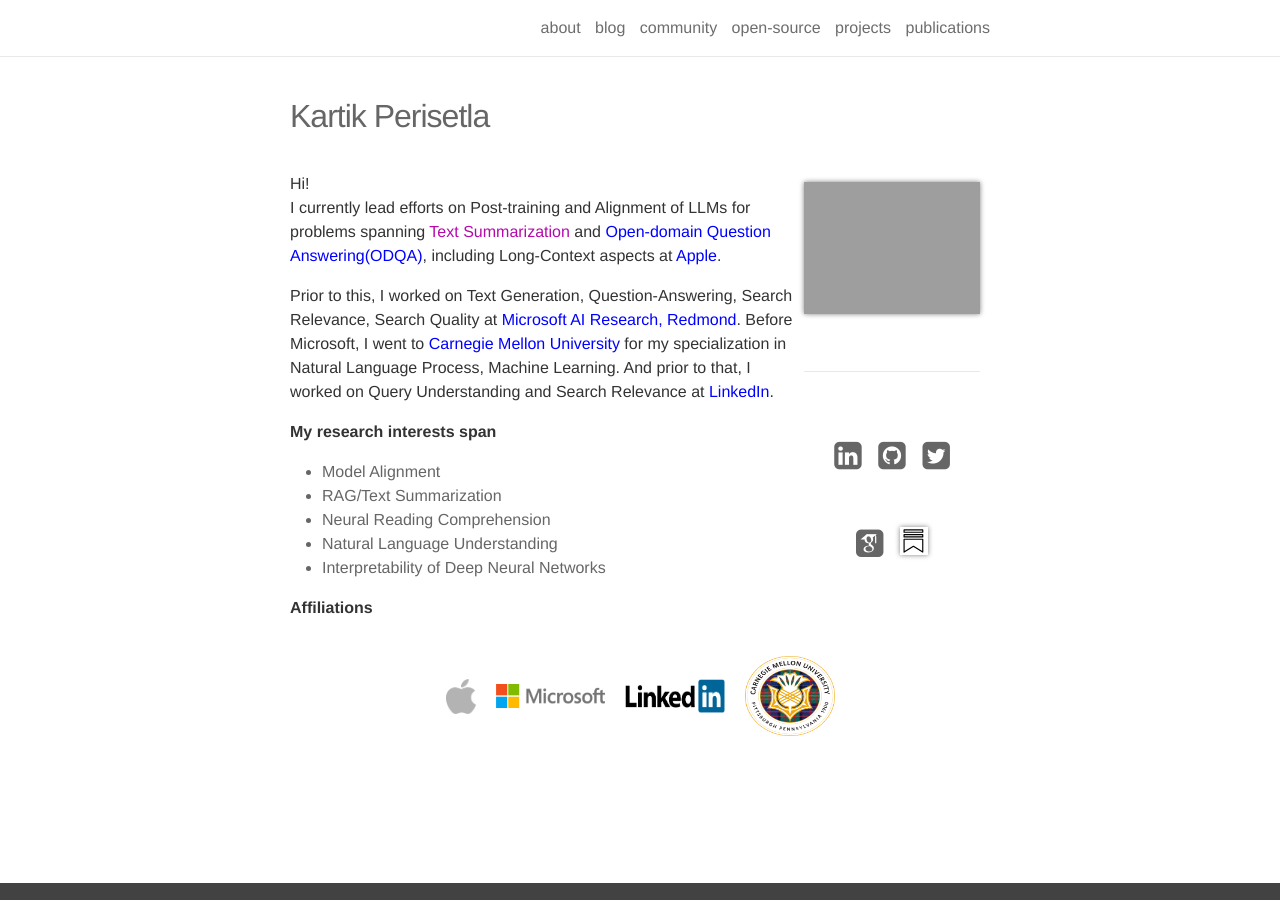
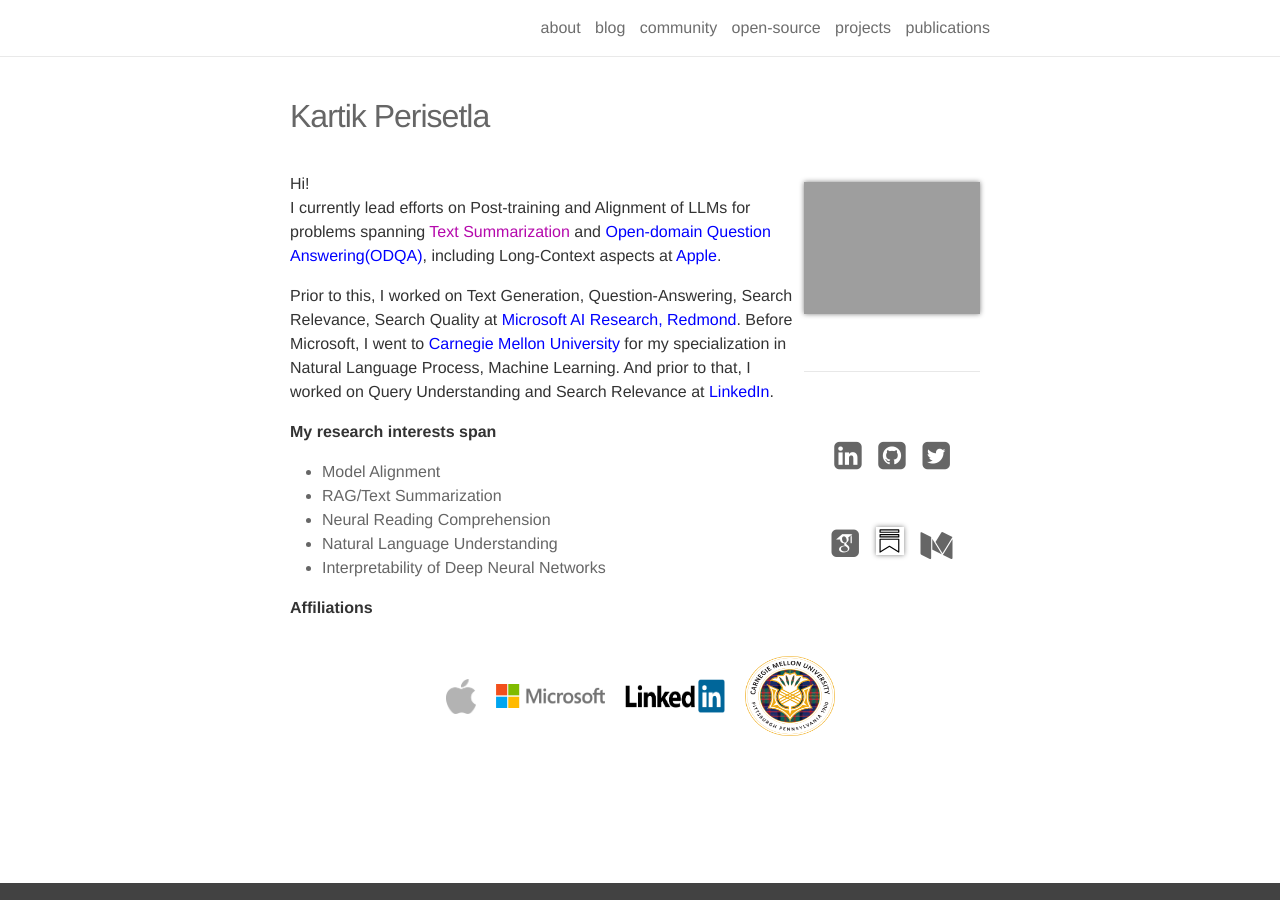
Before and after one commit to kartikperisetla/kartikperisetla.github.io, a Jekyll site: the page built from _pages/about.md, in a window 1280 px wide. Built offline with Jekyll 4.4.1, drawn with Linux system fonts in a browser that asks for light colours; nearby versions of some CDN libraries; some web fonts are replaced.

Commit message:
feat: add Medium icon link to about page social icons

```diff
--- a/_layouts/about.html
+++ b/_layouts/about.html
@@ -18,6 +18,7 @@
       <a href="https://twitter.com/{{ site.twitter_username }}" target="_blank" title="Twitter"><i class="fa fa-twitter-square" style="font-size: 32px;"></i></a>
       <a href="https://scholar.google.com/citations?user=nqolEx4AAAAJ&hl=en" target="_blank" title="Google scholar"><i class="ai ai-google-scholar-square" style="font-size: 32px;"></i></a>
       <a href="https://substack.com/@aipapertrail" target="_blank" title="Substack"><img src="{{ '/assets/img/substack.svg' | relative_url }}" alt="Substack" style="height: 28px; width: 28px; vertical-align: middle;"></a>
+      <a href="https://kartik-perisetla.medium.com/" target="_blank" title="Medium"><i class="fa fa-medium" style="font-size: 32px;"></i></a>
     </span>
     <div class="col five caption"></div>
   </div>
```
